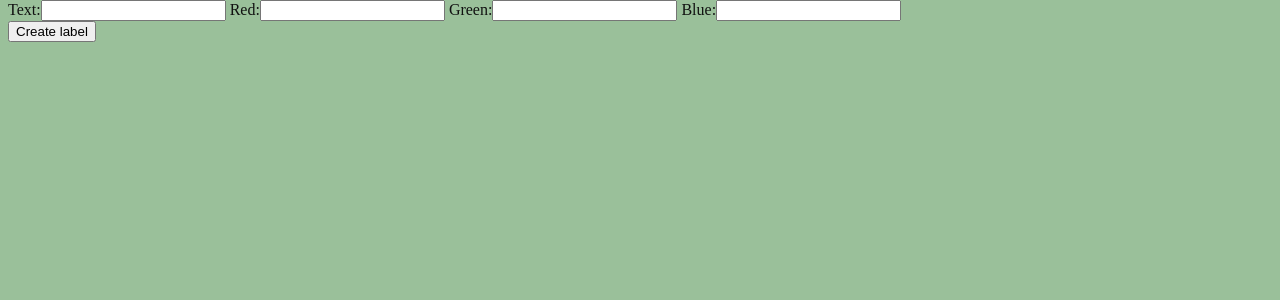
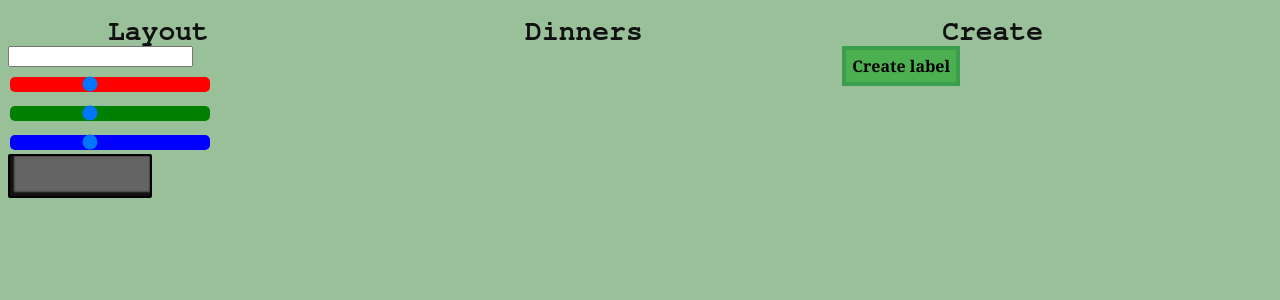
Before and after one commit to Fakor/DinnerVault, a Django app: page /main/create_label/ in a window 1280 px wide. Shown: the part 249-549 px from the top of the page. Run offline with Django 3.2, Linux system fonts and the light colour scheme; the visitor is signed in with stand-in values (Sample User, id 1); data that the repository does not hold is empty; parts of the project's set-up code (start-up, migrations or seed data) failed here and were passed over.

Commit message:
UI improvements to create label

```diff
--- a/src/main/templates/main/create_label.html
+++ b/src/main/templates/main/create_label.html
@@ -6,14 +6,83 @@
     <script src="{% static '/main/js/base.js' %}"></script>
     <meta charset="UTF-8">
     <title>Create label</title>
+    <script>
+        function id_update_label_display(id) {
+            el = document.getElementById(id);
+            el.oninput = function() {
+                update_label_display();
+            }
+        }
+
+        function update_label_display() {
+            sl_r = document.getElementById("label_red");
+            sl_g = document.getElementById("label_green");
+            sl_b = document.getElementById("label_blue");
+            text = document.getElementById("label_text");
+
+            display = document.getElementById("label_display");
+            display.innerHTML = text.value;
+
+            style = "background-color: rgb(" + sl_r.value + "," + sl_g.value + "," + sl_b.value + ")"
+            display.setAttribute("style", style);
+        }
+    </script>
 </head>
 <body>
     <script>
         create_header("{% static '/main/images/logo.png' %}", "Create label");
     </script>
+    <div class="row">
+        <form action="{% url 'create_label' %}" method="post">
+            <div class=column>
+                {% csrf_token %}
+                <br>
+                <h2>Layout</h2>
+                <br>
+                <input type=text name=TEXT id=label_text action="javascript:update_label_display()">
+                <br>
+                <input type="range" name=RED min=0 max=255 value=100 class="colorslider red" id=label_red>
+                <br>
+                <input type="range" name=GREEN min=0 max=255 value=100 class="colorslider green" id=label_green>
+                <br>
+                <input type="range" name=BLUE min=0 max=255 value=100 class="colorslider blue" id=label_blue>
+                <br>
+                <label class="dinner_label" id=label_display>
+                <script>
+                    id_update_label_display("label_red");
+                    id_update_label_display("label_green");
+                    id_update_label_display("label_blue");
+                    id_update_label_display("label_text");
+                    update_label_display();
+                </script>
+            </div>
+            <div class=column>
+                <br>
+                <h2>Dinners</h2>
+                <br>
+                {% for meal in meals %}
+                    <input type="checkbox" name="checked" value={{ meal.id }}>
+                    <label class="dinner"> {{ meal.name }} </label>
+                    <br>
+                {% endfor %}
+            </div>
+            <div class=column>
+                <br>
+                <h2>Create</h2>
+                <br>
+                <button type="submit" name="create_label" value="true" class="style1">
+                    Create label
+                </button>
+            </div>
+        </form>
+    </div>
+    <!--
     <form action="{% url 'create_label' %}" method="post">
         {% csrf_token %}
         {{ form }}
+        <input type="range" min=0 max=255 value=100 class="colorslider red" id=sl_red>
+        <input type="range" min=0 max=255 value=100 class="colorslider green" id=sl_green>
+        <input type="range" min=0 max=255 value=100 class="colorslider blue" id=sl_blue>
     <br>
     {% for meal in meals %}
         <input type="checkbox" name="checked" value={{ meal.id }}>
@@ -24,7 +93,7 @@
         Create label
     </button>
     </form>
-    </table>
+    </table>-->
 </ol>
 </body>
 </html>
--- a/src/main/views.py
+++ b/src/main/views.py
@@ -91,16 +91,15 @@ def edit_meal(request, meal_id):
 def create_label(request):
     if request.method == 'POST':
         if 'create_label' in request.POST:
-            form=LabelForm(request.POST)
-            if form.is_valid():
-                meals=[]
-                label = create_label_db(form.cleaned_data['text'], form.cleaned_data['red'], form.cleaned_data['green'], form.cleaned_data['blue'])
-                for value in request.POST.getlist('checked'):
-                    meal = Meal.objects.get(id=int(value))
-                    meal.add_label(label)
-                    meals.append(meal)
-                context = {'meals': meals, 'name': form.cleaned_data['text']}
-                return render(request, 'main/label_created.html', context)
+            post = request.POST
+            meals=[]
+            label = create_label_db(post['TEXT'], post['RED'], post['GREEN'], post['BLUE'])
+            for value in request.POST.getlist('checked'):
+                meal = Meal.objects.get(id=int(value))
+                meal.add_label(label)
+                meals.append(meal)
+            context = {'meals': meals, 'name': post['TEXT']}
+            return render(request, 'main/label_created.html', context)
         else:
             return HttpResponse("Cant interpret post message!")
     form = LabelForm()
--- a/src/my_statics/main/css/base.css
+++ b/src/my_statics/main/css/base.css
@@ -144,5 +144,26 @@ textarea.note{
     border: 2px solid black;
 }
 
+.colorslider{
+    -webkit-appearance: none;
+    opacity: 1;
+    width: 200px;
+    height: 15px;
+    border-radius: 5px;
+    margin-top:10px;
+}
+
+.red {
+    background: red;
+}
+
+.green {
+    background: green;
+}
+
+.blue {
+    background: blue;
+}
+
 .select.date {
 }
```
